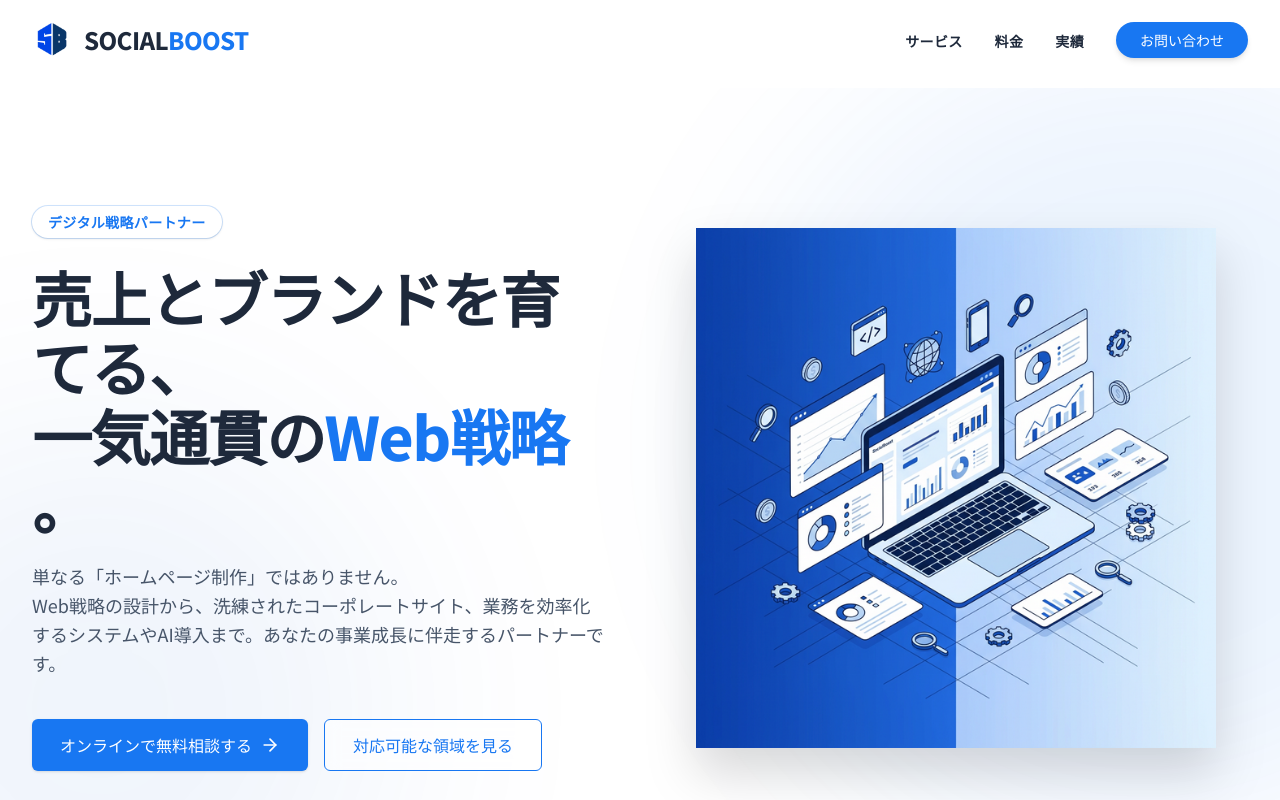
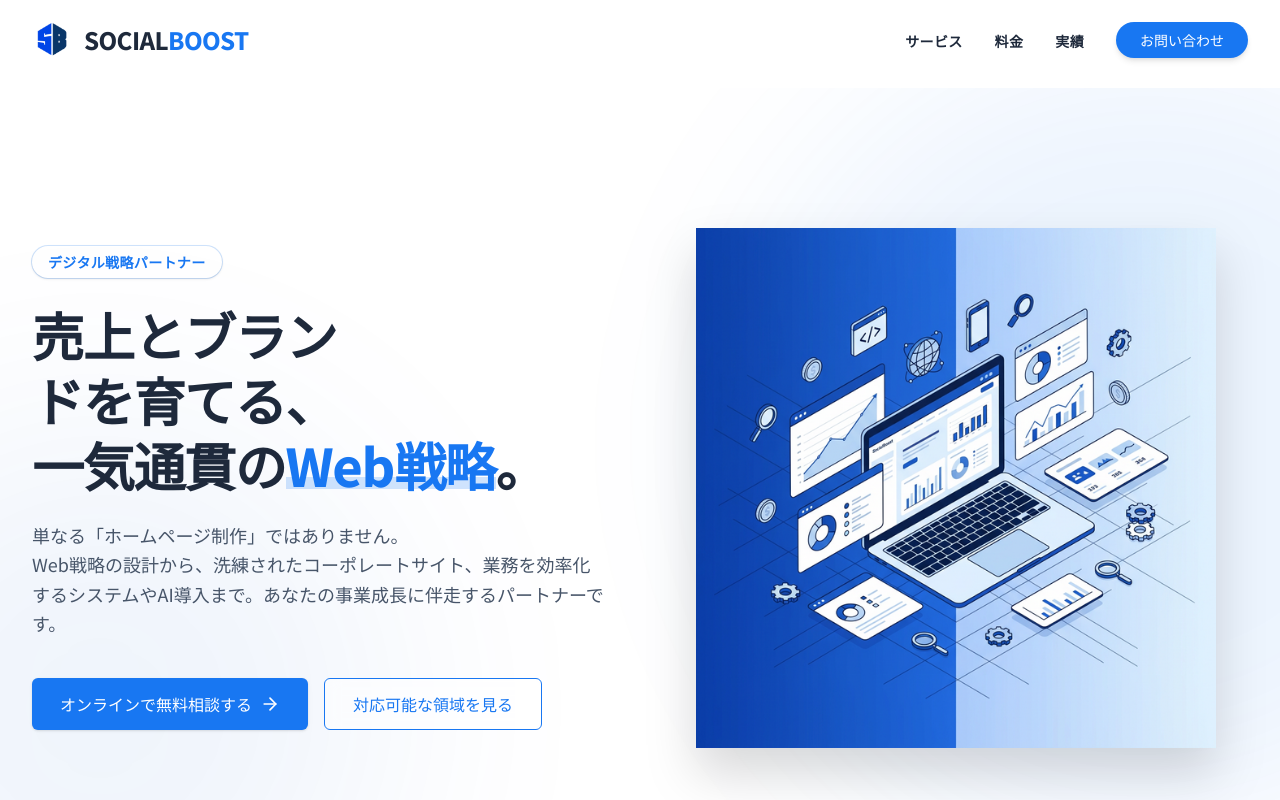
Before and after one commit to SocialBoost1201/socialboost, a Next.js app: page / in a window 1280 px wide. Shown: the top 800 px of the page. Built offline with nearby package versions, Linux system fonts and the light colour scheme.

Commit message:
style(hero): change h1 to h2 and optimize line breaks

```diff
--- a/src/components/sections/HeroSection.tsx
+++ b/src/components/sections/HeroSection.tsx
@@ -23,13 +23,13 @@ export function HeroSection() {
             </AnimatedSection>
 
             <AnimatedSection delay={0.2}>
-              <h1 className="text-4xl font-extrabold tracking-tight text-text-primary sm:text-5xl md:text-6xl leading-[1.2] md:leading-[1.15]">
-                売上とブランドを育てる、<br />
-                一気通貫の<span className="text-brand-primary relative">
+              <h2 className="text-3xl sm:text-4xl md:text-5xl lg:text-[3.25rem] font-extrabold tracking-tight text-text-primary leading-[1.4] md:leading-tight text-balance">
+                売上とブランドを<span className="inline-block">育てる、</span><br className="hidden sm:block" />
+                <span className="inline-block">一気通貫の</span><span className="text-brand-primary relative inline-block">
                   Web戦略
                   <span className="absolute bottom-2 left-0 w-full h-3 bg-brand-primary/20 -z-10" />
                 </span>。
-              </h1>
+              </h2>
             </AnimatedSection>
 
             <AnimatedSection delay={0.3}>
```
